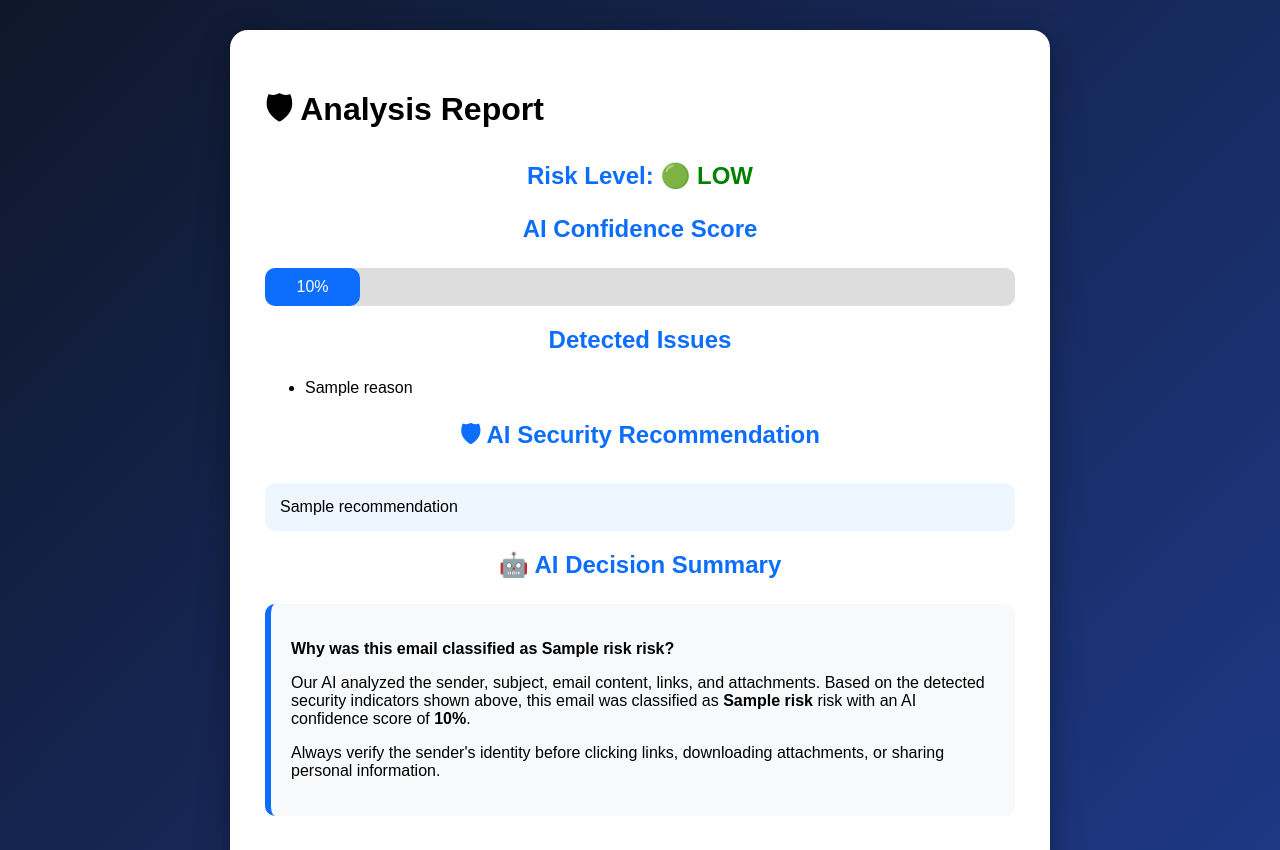
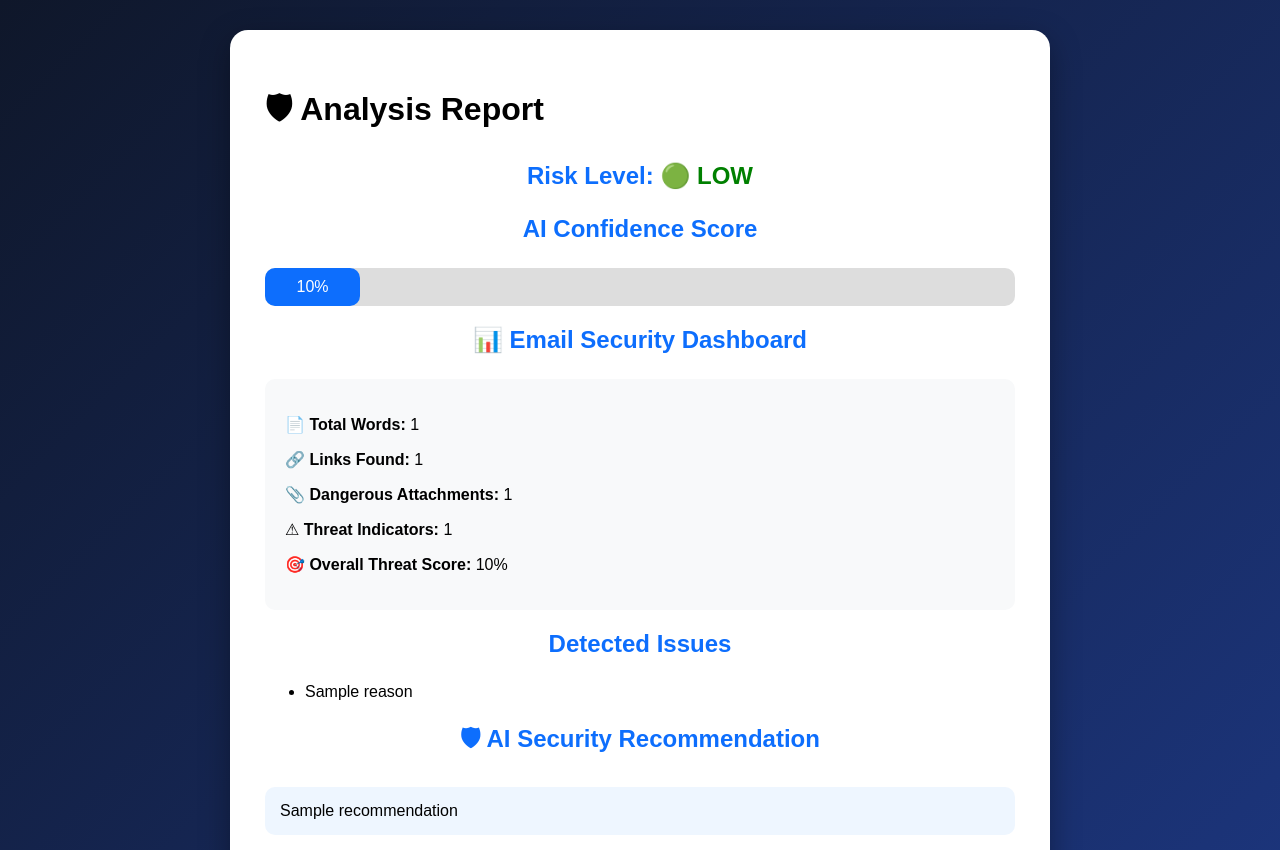
Before and after one commit to fazeen-max/AI_Phishing_Email_Detector, a Flask app: template templates/result.html in a window 1280 px wide. Shown: the top 850 px of the page. Run offline with Flask 3, Linux system fonts and the light colour scheme; the template is opened without the code that fills it: most values are stand-ins (such as "Sample title", 1, 10 or a date in 2020).

Commit message:
Added  email security dashboard

```diff
--- a/app.py
+++ b/app.py
@@ -8,6 +8,11 @@ def home():
         sender = request.form["sender"]
         subject = request.form["subject"]
         email = request.form["email"]
+
+        # Email statistics
+        word_count = len(email.split())
+        link_count = email.lower().count("http")
+        attachment_count = 0
 
         sender_lower = sender.lower()
 
@@ -46,6 +51,7 @@ def home():
 
         for file in attachments:
             if file in email.lower():
+                attachment_count += 1
                 score += 20
                 reasons.append(f"📎 Dangerous attachment detected: {file}")
 
@@ -68,7 +74,10 @@ def home():
             risk=risk,
             reasons=reasons,
             score=score,
-            recommendation=recommendation
+            recommendation=recommendation,
+            word_count=word_count,
+            link_count=link_count,
+            attachment_count=attachment_count
         )
 
     return render_template("index.html")
--- a/templates/result.html
+++ b/templates/result.html
@@ -27,6 +27,21 @@
             {{ score }}%
         </div>
     </div>
+    <h2>📊 Email Security Dashboard</h2>
+
+<div style="background:#f8f9fa;padding:20px;border-radius:10px;margin-bottom:20px;">
+
+<p>📄 <strong>Total Words:</strong> {{ word_count }}</p>
+
+<p>🔗 <strong>Links Found:</strong> {{ link_count }}</p>
+
+<p>📎 <strong>Dangerous Attachments:</strong> {{ attachment_count }}</p>
+
+<p>⚠ <strong>Threat Indicators:</strong> {{ reasons|length }}</p>
+
+<p>🎯 <strong>Overall Threat Score:</strong> {{ score }}%</p>
+
+</div>
 
     <h2>Detected Issues</h2>
 
```
